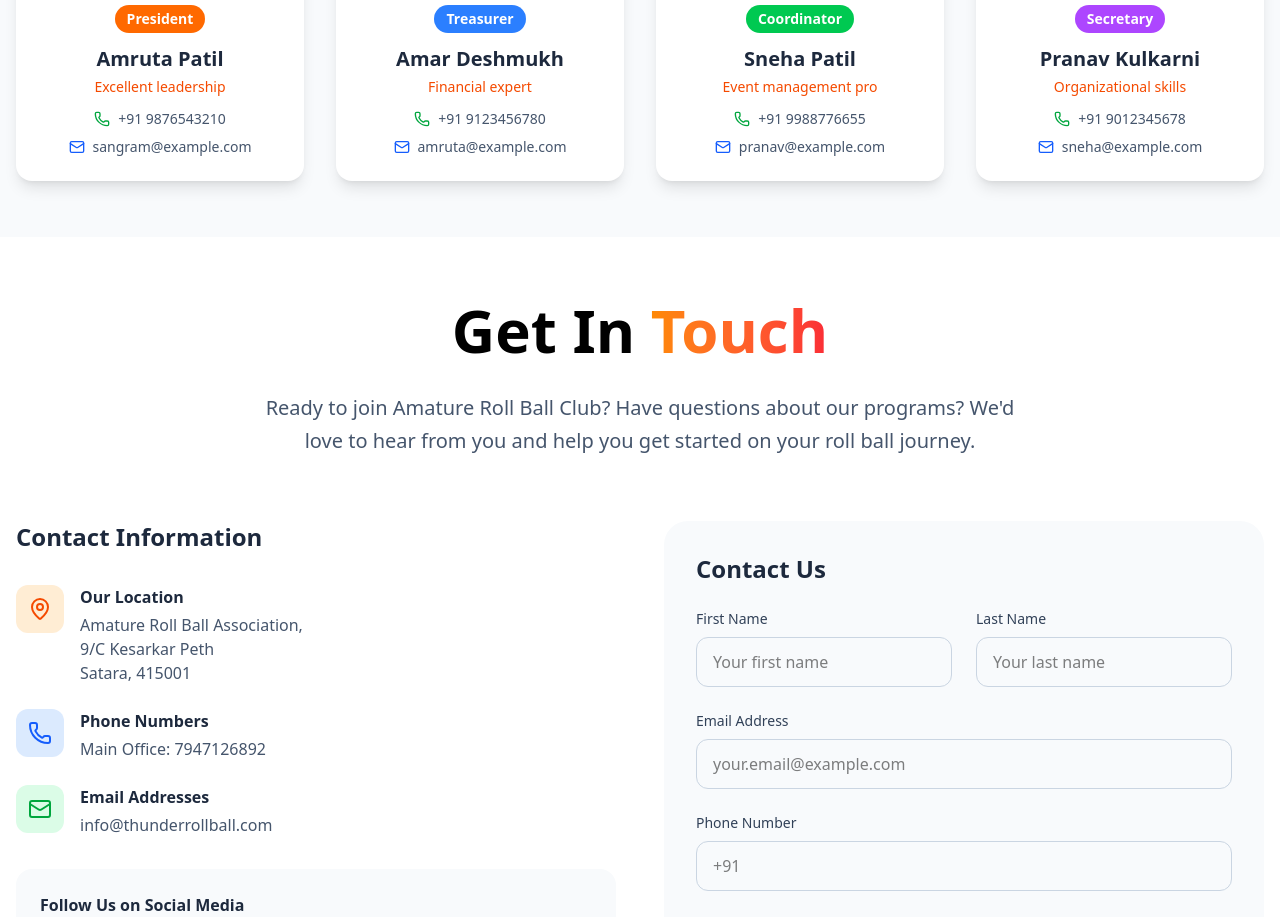
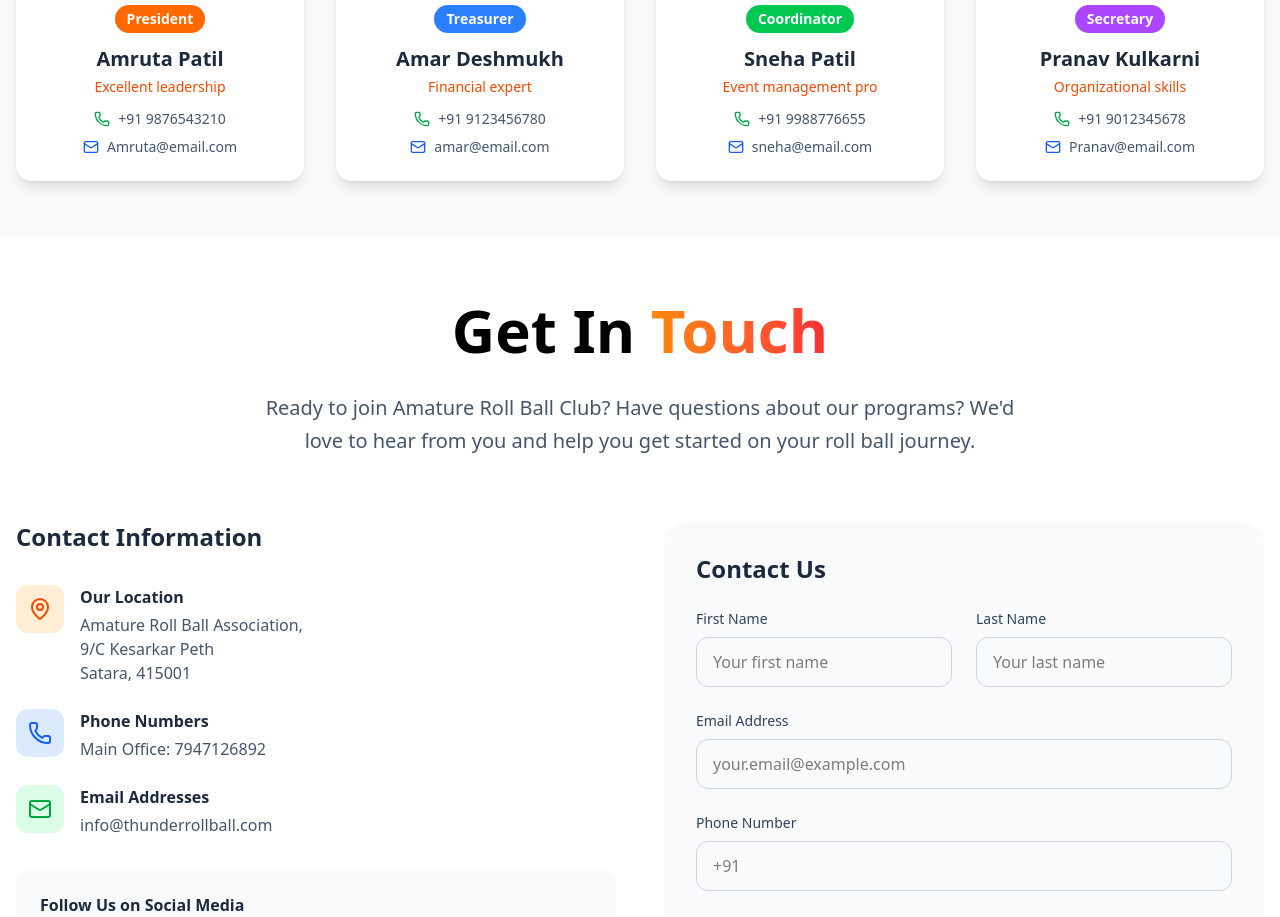
Before and after one commit to Shubh-Patil311/roll-boll-club, a React (Vite) app: page / in a window 1280 px wide. Shown: the part 8760-9677 px from the top of the page. Built offline with nearby package versions, Linux system fonts and the light colour scheme.

Commit message:
replace about us photoes

```diff
--- a/src/components/Committee.jsx
+++ b/src/components/Committee.jsx
@@ -15,7 +15,7 @@ const Committee = () => {
       role: "President",
       achievements: "Excellent leadership",
       phone: "+91 9876543210",
-      email: "sangram@example.com",
+      email: "Amruta@email.com",
       image: Member1Img,
       color: "orange",
       hoverColor: "#FFE5D1",
@@ -25,7 +25,7 @@ const Committee = () => {
       role: "Treasurer",
       achievements: "Financial expert",
       phone: "+91 9123456780",
-      email: "amruta@example.com",
+      email: "amar@email.com",
       image: Member2Img,
       color: "blue",
       hoverColor: "#D0E6FF",
@@ -35,7 +35,7 @@ const Committee = () => {
       role: "Coordinator",
       achievements: "Event management pro",
       phone: "+91 9988776655",
-      email: "pranav@example.com",
+      email: "sneha@email.com",
       image: Member3Img,
       color: "green",
       hoverColor: "#D5F5E3",
@@ -45,7 +45,7 @@ const Committee = () => {
       role: "Secretary",
       achievements: "Organizational skills",
       phone: "+91 9012345678",
-      email: "sneha@example.com",
+      email: "Pranav@email.com",
       image: Member4Img,
       color: "purple",
       hoverColor: "#EAD1FF",
```
